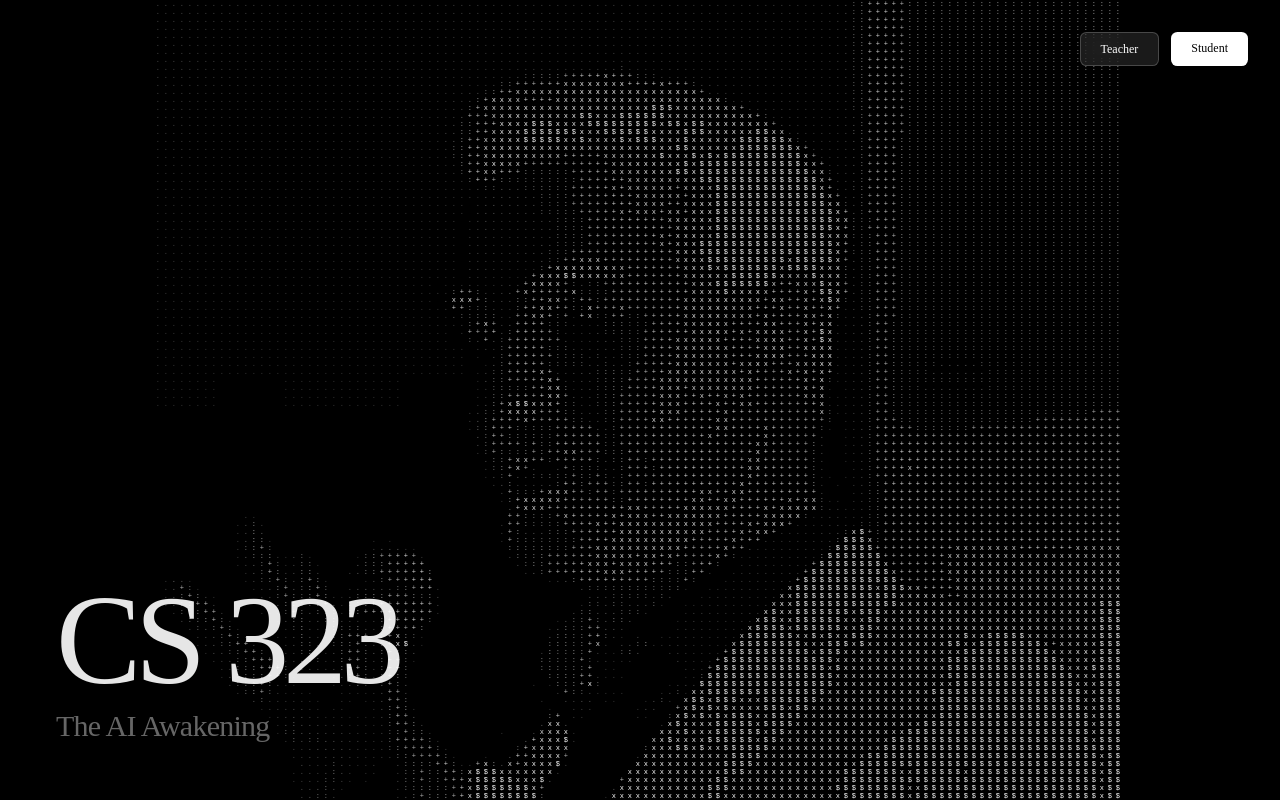
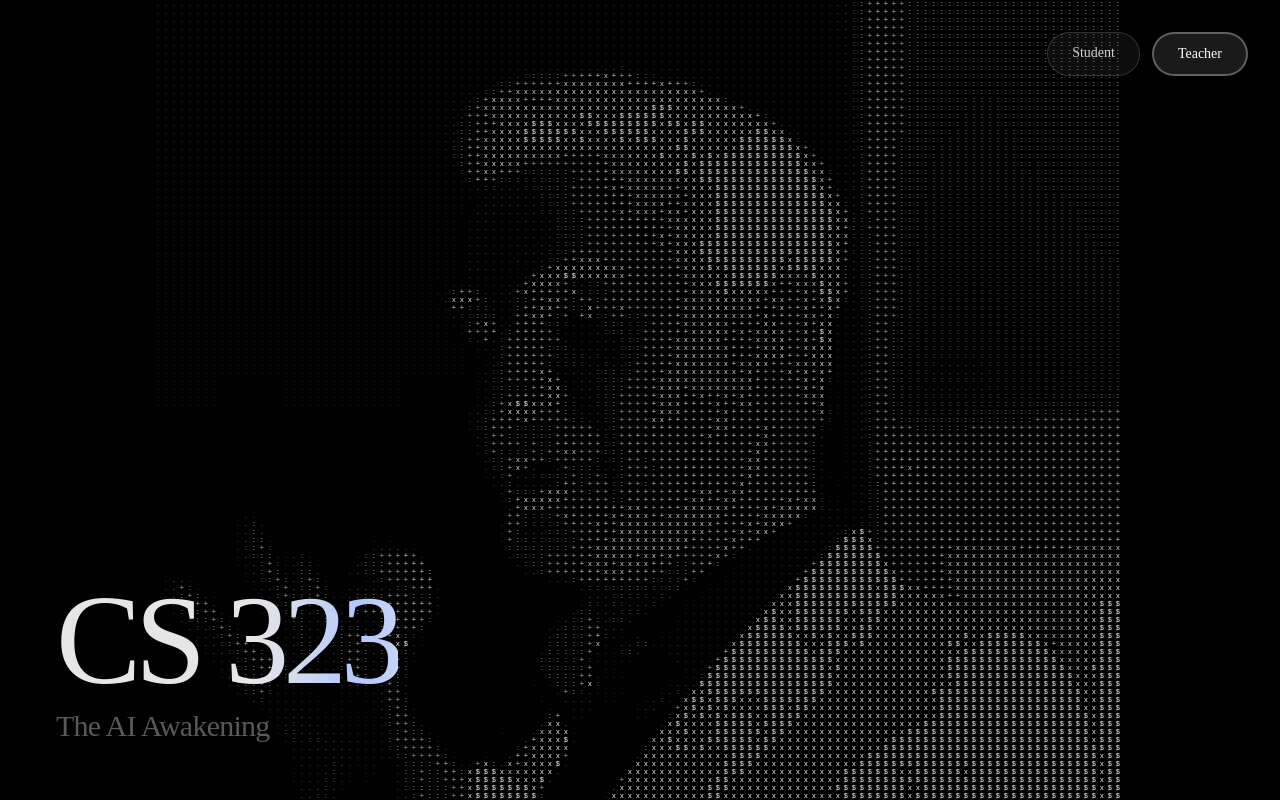
Before and after one commit to zcsabbagh/cs323-weekly, a Next.js app: page / in a window 1280 px wide. Built offline with nearby package versions, Linux system fonts and the light colour scheme.

Commit message:
Geist font, teacher motion bg with circular + button, title shimmer pulse, button labels

```diff
--- a/src/app/globals.css
+++ b/src/app/globals.css
@@ -93,3 +93,24 @@
     @apply font-sans;
   }
 }
+
+@keyframes title-shimmer {
+  0% { background-position: 200% center; }
+  100% { background-position: -200% center; }
+}
+
+.title-shimmer {
+  background: linear-gradient(
+    90deg,
+    rgba(255,255,255,0.9) 0%,
+    rgba(255,255,255,0.9) 35%,
+    rgba(180,200,255,1) 50%,
+    rgba(255,255,255,0.9) 65%,
+    rgba(255,255,255,0.9) 100%
+  );
+  background-size: 200% 100%;
+  -webkit-background-clip: text;
+  background-clip: text;
+  -webkit-text-fill-color: transparent;
+  animation: title-shimmer 1s ease-in-out;
+}
--- a/src/app/layout.tsx
+++ b/src/app/layout.tsx
@@ -1,13 +1,13 @@
 import type { Metadata } from "next";
-import { Inter, JetBrains_Mono } from "next/font/google";
+import { Geist, Geist_Mono } from "next/font/google";
 import "./globals.css";
 
-const inter = Inter({
+const geist = Geist({
   variable: "--font-sans",
   subsets: ["latin"],
 });
 
-const jetbrainsMono = JetBrains_Mono({
+const geistMono = Geist_Mono({
   variable: "--font-mono",
   subsets: ["latin"],
 });
@@ -31,7 +31,7 @@ export default function RootLayout({
 }>) {
   return (
     <html lang="en">
-      <body className={`${inter.variable} ${jetbrainsMono.variable} antialiased`}>
+      <body className={`${geist.variable} ${geistMono.variable} antialiased`}>
         {children}
       </body>
     </html>
--- a/src/app/page.tsx
+++ b/src/app/page.tsx
@@ -1,37 +1,64 @@
+"use client";
+
 import Link from "next/link";
 import { AsciiHero } from "./ascii-hero";
+import { useEffect, useState } from "react";
 
 export default function Home() {
+  const [shimmer, setShimmer] = useState(false);
+
+  useEffect(() => {
+    const t1 = setTimeout(() => {
+      setShimmer(true);
+      const t2 = setTimeout(() => setShimmer(false), 1000);
+
+      const interval = setInterval(() => {
+        setShimmer(true);
+        setTimeout(() => setShimmer(false), 1000);
+      }, 3000);
+
+      return () => {
+        clearTimeout(t2);
+        clearInterval(interval);
+      };
+    }, 2000);
+
+    return () => clearTimeout(t1);
+  }, []);
+
   return (
     <div className="h-screen w-screen bg-black relative overflow-hidden">
-      {/* Full-screen ASCII art */}
       <AsciiHero />
 
-      {/* Top-right CTA buttons */}
-      <div className="absolute top-8 right-8 z-10 flex gap-3">
+      <div className="absolute inset-0 pointer-events-none z-10">
+        <div className="absolute top-8 right-8 flex gap-3 pointer-events-auto">
+          <Link
+            href="/student"
+            className="px-6 py-2.5 text-sm text-white/80 bg-white/5 hover:bg-white/10 border border-white/15 hover:border-white/30 rounded-full transition-all"
+          >
+            Student
+          </Link>
           <Link
             href="/teacher"
-          className="px-5 py-2 text-xs font-medium text-white bg-white/10 hover:bg-white/20 border border-white/20 hover:border-white/40 rounded-md transition-all backdrop-blur-sm"
+            className="px-6 py-2.5 text-sm text-white bg-white/10 hover:bg-white/15 border-2 border-white/30 hover:border-white/50 rounded-full transition-all font-medium"
           >
             Teacher
           </Link>
-        <Link
-          href="/student"
-          className="px-5 py-2 text-xs font-medium text-black bg-white hover:bg-white/90 rounded-md transition-all"
-        >
-          Student
-        </Link>
         </div>
 
-      {/* Bottom-left anchored title */}
-      <div className="absolute bottom-10 left-10 md:bottom-14 md:left-14 pointer-events-none z-10">
-        <h1 className="text-7xl md:text-9xl font-extralight tracking-tighter text-white/90 leading-none">
+        <div className="absolute bottom-10 left-10 md:bottom-14 md:left-14">
+          <h1
+            className={`text-7xl md:text-9xl font-extralight tracking-tighter leading-none ${
+              shimmer ? "title-shimmer" : "text-white/90"
+            }`}
+          >
             CS 323
           </h1>
-        <p className="text-2xl md:text-3xl font-extralight text-white/40 mt-1 tracking-tight">
+          <p className="text-2xl md:text-3xl font-extralight text-white/35 mt-1 tracking-tight">
             The AI Awakening
           </p>
         </div>
       </div>
+    </div>
   );
 }
--- a/src/components/ascii-art.tsx
+++ b/src/components/ascii-art.tsx
@@ -102,12 +102,13 @@ export function AsciiArt({ imageSrc, className }: Props) {
     dragging.current = false;
   }, []);
 
-  const handleWheel = useCallback(
-    (e: React.WheelEvent<HTMLDivElement>) => {
+  // Attach wheel with passive:false so we can preventDefault
+  useEffect(() => {
+    const el = containerRef.current;
+    if (!el) return;
+    function onWheel(e: WheelEvent) {
       e.preventDefault();
-      const rect = containerRef.current?.getBoundingClientRect();
-      if (!rect) return;
-
+      const rect = el!.getBoundingClientRect();
       const dpr = window.devicePixelRatio || 1;
       const mx = (e.clientX - rect.left) * dpr;
       const my = (e.clientY - rect.top) * dpr;
@@ -116,14 +117,14 @@ export function AsciiArt({ imageSrc, className }: Props) {
       const delta = e.deltaY > 0 ? 0.9 : 1.1;
       const newZoom = Math.max(0.5, Math.min(12, oldZoom * delta));
 
-      // Zoom toward cursor
       pan.current.x = mx - (mx - pan.current.x) * (newZoom / oldZoom);
       pan.current.y = my - (my - pan.current.y) * (newZoom / oldZoom);
       zoom.current = newZoom;
       needsStaticRedraw.current = true;
-    },
-    []
-  );
+    }
+    el.addEventListener("wheel", onWheel, { passive: false });
+    return () => el.removeEventListener("wheel", onWheel);
+  }, []);
 
   useEffect(() => {
     const canvas = canvasRef.current;
@@ -361,8 +362,7 @@ export function AsciiArt({ imageSrc, className }: Props) {
       onMouseDown={handleMouseDown}
       onMouseUp={handleMouseUp}
       onMouseLeave={handleMouseLeave}
-      onWheel={handleWheel}
-      style={{ cursor: dragging.current ? "grabbing" : "grab", overflow: "hidden" }}
+      style={{ cursor: "grab", overflow: "hidden" }}
     >
       <canvas ref={canvasRef} />
     </div>
--- /dev/null
+++ b/src/components/grid-bg.tsx
@@ -0,0 +1,72 @@
+"use client";
+
+import { useRef, useEffect } from "react";
+
+export function GridBackground({ className }: { className?: string }) {
+  const canvasRef = useRef<HTMLCanvasElement>(null);
+  const raf = useRef(0);
+
+  useEffect(() => {
+    const canvas = canvasRef.current;
+    if (!canvas) return;
+    const ctx = canvas.getContext("2d")!;
+    const dpr = window.devicePixelRatio || 1;
+
+    function resize() {
+      canvas!.width = window.innerWidth * dpr;
+      canvas!.height = window.innerHeight * dpr;
+      canvas!.style.width = `${window.innerWidth}px`;
+      canvas!.style.height = `${window.innerHeight}px`;
+    }
+    resize();
+    window.addEventListener("resize", resize);
+
+    const dots: { x: number; y: number; phase: number; speed: number }[] = [];
+    const spacing = 40 * dpr;
+    const cols = Math.ceil((window.innerWidth * dpr) / spacing) + 1;
+    const rows = Math.ceil((window.innerHeight * dpr) / spacing) + 1;
+
+    for (let r = 0; r < rows; r++) {
+      for (let c = 0; c < cols; c++) {
+        dots.push({
+          x: c * spacing,
+          y: r * spacing,
+          phase: Math.random() * Math.PI * 2,
+          speed: 0.3 + Math.random() * 0.4,
+        });
+      }
+    }
+
+    const dotRadius = 1.2 * dpr;
+
+    function animate(time: number) {
+      const t = time * 0.001;
+      ctx.clearRect(0, 0, canvas!.width, canvas!.height);
+
+      for (let i = 0; i < dots.length; i++) {
+        const d = dots[i];
+        const alpha = 0.06 + 0.06 * Math.sin(t * d.speed + d.phase);
+        ctx.fillStyle = `rgba(255,255,255,${alpha})`;
+        ctx.beginPath();
+        ctx.arc(d.x, d.y, dotRadius, 0, Math.PI * 2);
+        ctx.fill();
+      }
+
+      raf.current = requestAnimationFrame(animate);
+    }
+
+    raf.current = requestAnimationFrame(animate);
+
+    return () => {
+      cancelAnimationFrame(raf.current);
+      window.removeEventListener("resize", resize);
+    };
+  }, []);
+
+  return (
+    <canvas
+      ref={canvasRef}
+      className={`fixed inset-0 pointer-events-none ${className || ""}`}
+    />
+  );
+}
```
Also changed, not shown: src/app/teacher/page.tsx (+66 -59 lines). Lines whose indentation alone changed are shown as unchanged.
